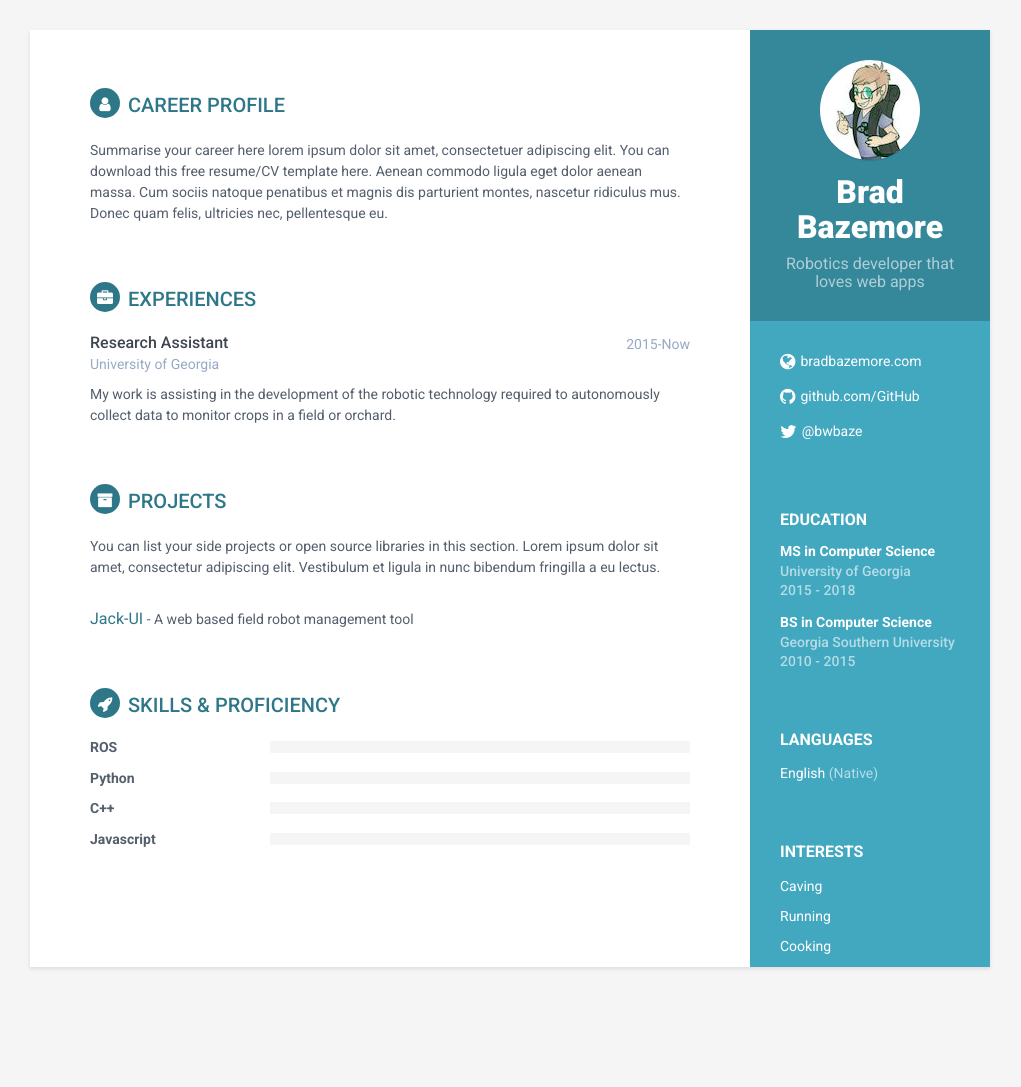
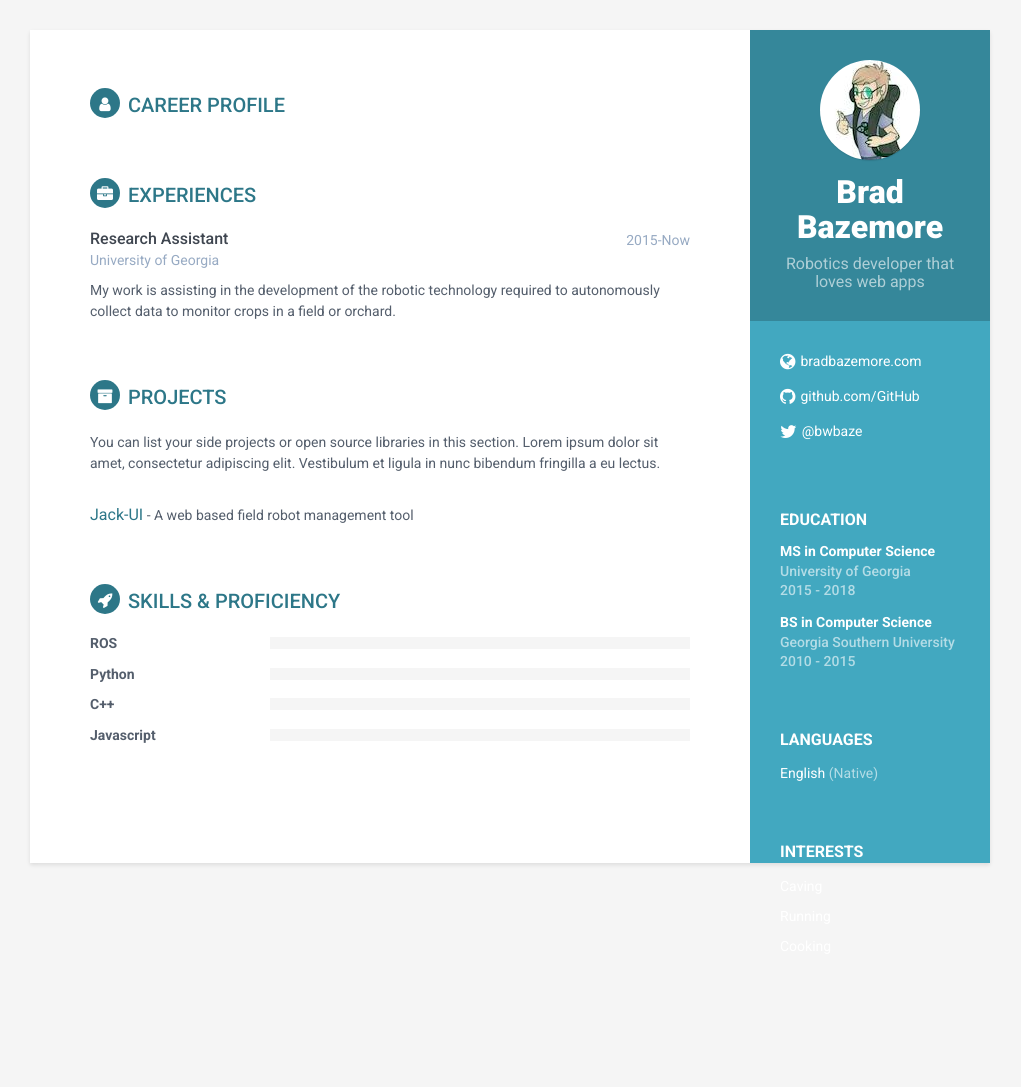
Before and after one commit to sonyccd/resume, a Jekyll site: the page built from index.html, in a window 1280 px wide. Shown: the whole page, without its empty margins (130-1151 px from the left). Built offline with Jekyll 4.4.1, drawn with Linux system fonts in a browser that asks for light colours; nearby versions of some CDN libraries; after the commit the page ends 986 px from its top, so only the background shows below that.

Commit message:
Update _config.yml

```diff
--- a/_config.yml
+++ b/_config.yml
@@ -18,9 +18,7 @@
 twitter: '@bwbaze'
 
 #Content
-about: "Summarise your career here lorem ipsum dolor sit amet, consectetuer adipiscing elit. You can download this
-free resume/CV template here. Aenean commodo ligula eget dolor aenean massa. Cum sociis natoque penatibus et
-magnis dis parturient montes, nascetur ridiculus mus. Donec quam felis, ultricies nec, pellentesque eu."
+about: ""
 
 experiences:
   - name: "Research Assistant"
```
